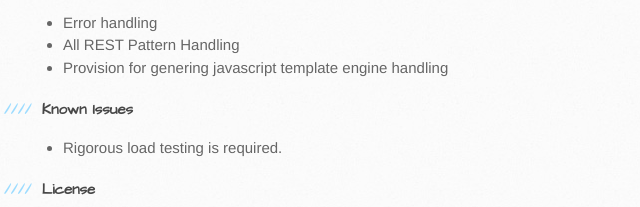
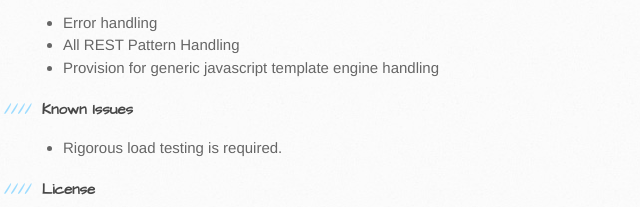
Before and after one commit to piyasde/minimalweb, a plain HTML site: page index.html in a window 1280 px wide. Shown: the part 4774-4981 px from the top of the page, 127-767 px from the left. Drawn offline with Linux system fonts and the light colour scheme.

Commit message:
Update index.html

```diff
--- a/index.html
+++ b/index.html
@@ -191,7 +191,7 @@ minimalweb.spawn(<span class="pl-s1"><span class="pl-pds">"</span>127.0.0.1<span
 <ul>
 <li>  Error handling</li>
 <li>  All REST Pattern Handling </li>
-<li>  Provision for genering javascript template engine handling</li>
+<li>  Provision for generic javascript template engine handling</li>
 </ul>
 
 <h4>
```
